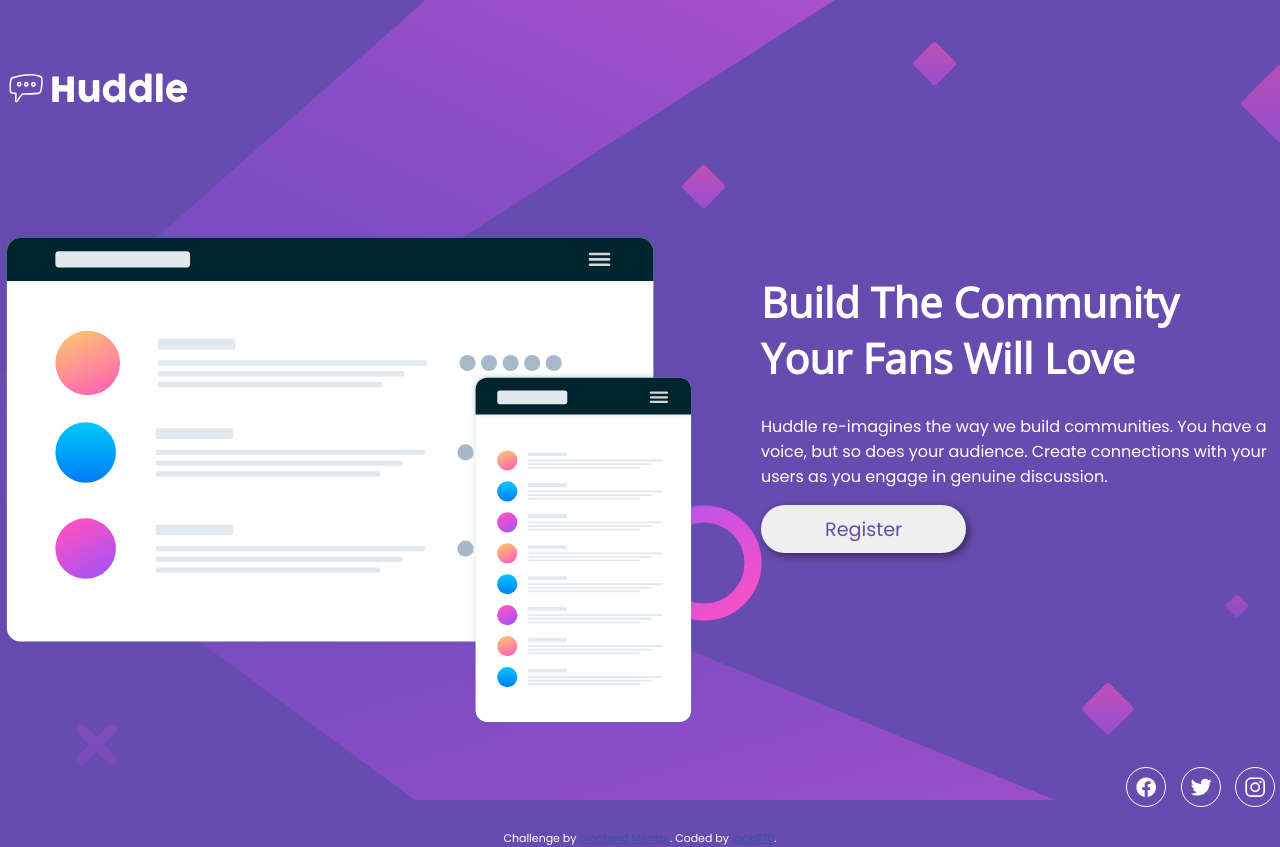
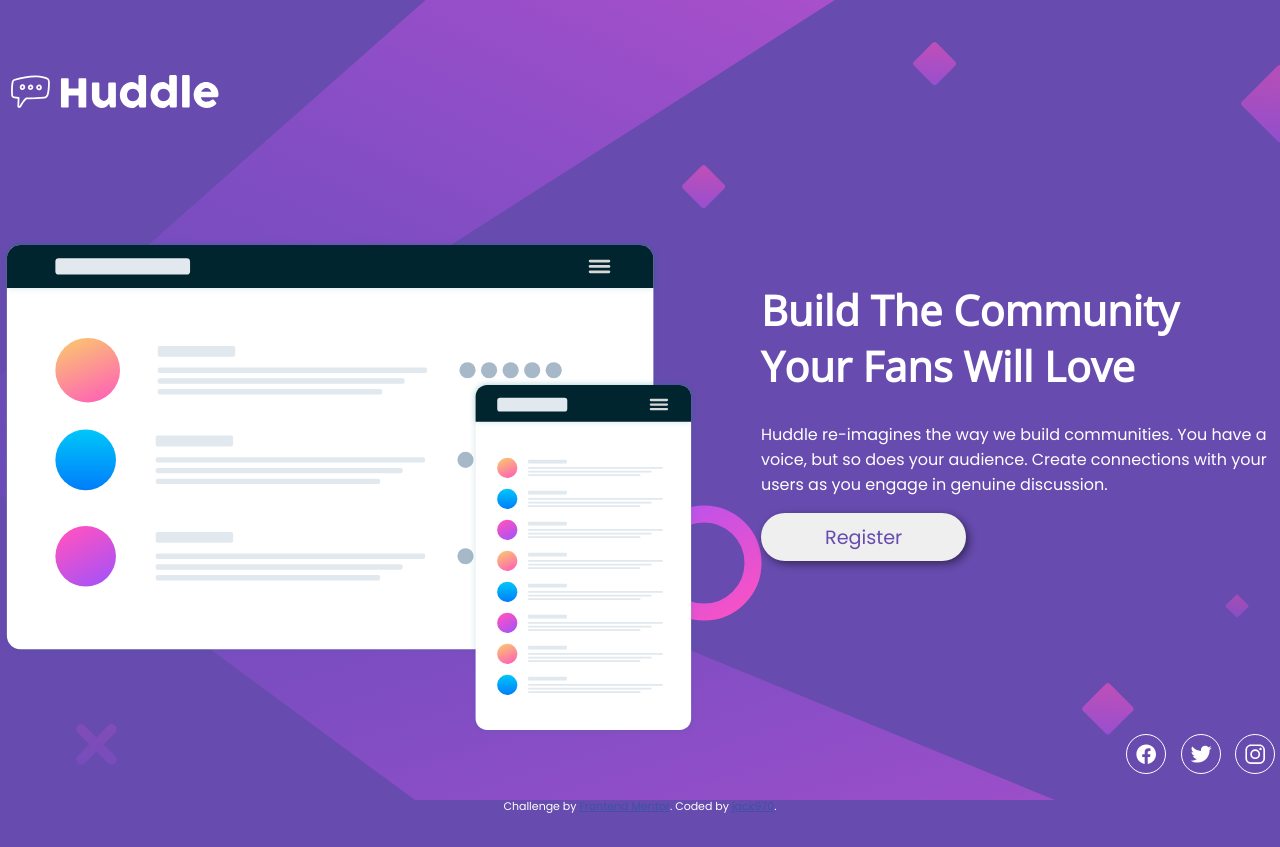
Before and after one commit to jack970/huddle-landing-page, a plain HTML site: page index.html in a window 1280 px wide. After the commit the page ends 815 px from the top, so only its background shows below. Drawn offline with nearby package versions, Linux system fonts and the light colour scheme.

Commit message:
update style

```diff
--- a/style.css
+++ b/style.css
@@ -12,6 +12,7 @@
 h1,
 h2,
 h3 {
+  font-weight: 600;
   font-family: "Open Sans", sans-serif;
 }
 
@@ -44,13 +45,13 @@ main img {
 }
 
 .wrapper-logo {
-  width: 12rem;
+  width: 14rem;
 }
 
 main {
   display: flex;
   justify-content: center;
-  height: 65vh;
+  height: 60vh;
   column-gap: 4rem;
   margin-top: 3rem;
 }
```
